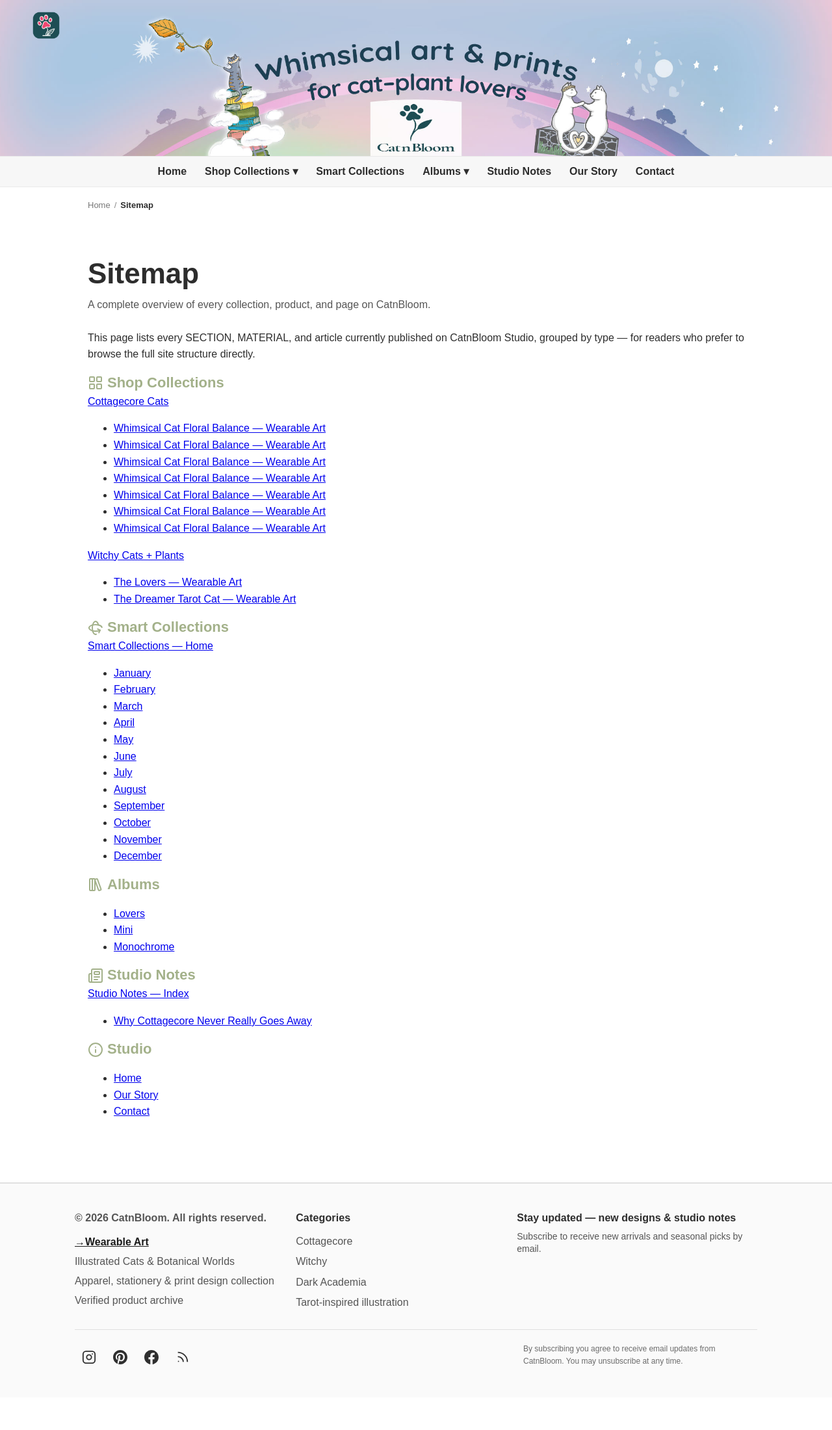
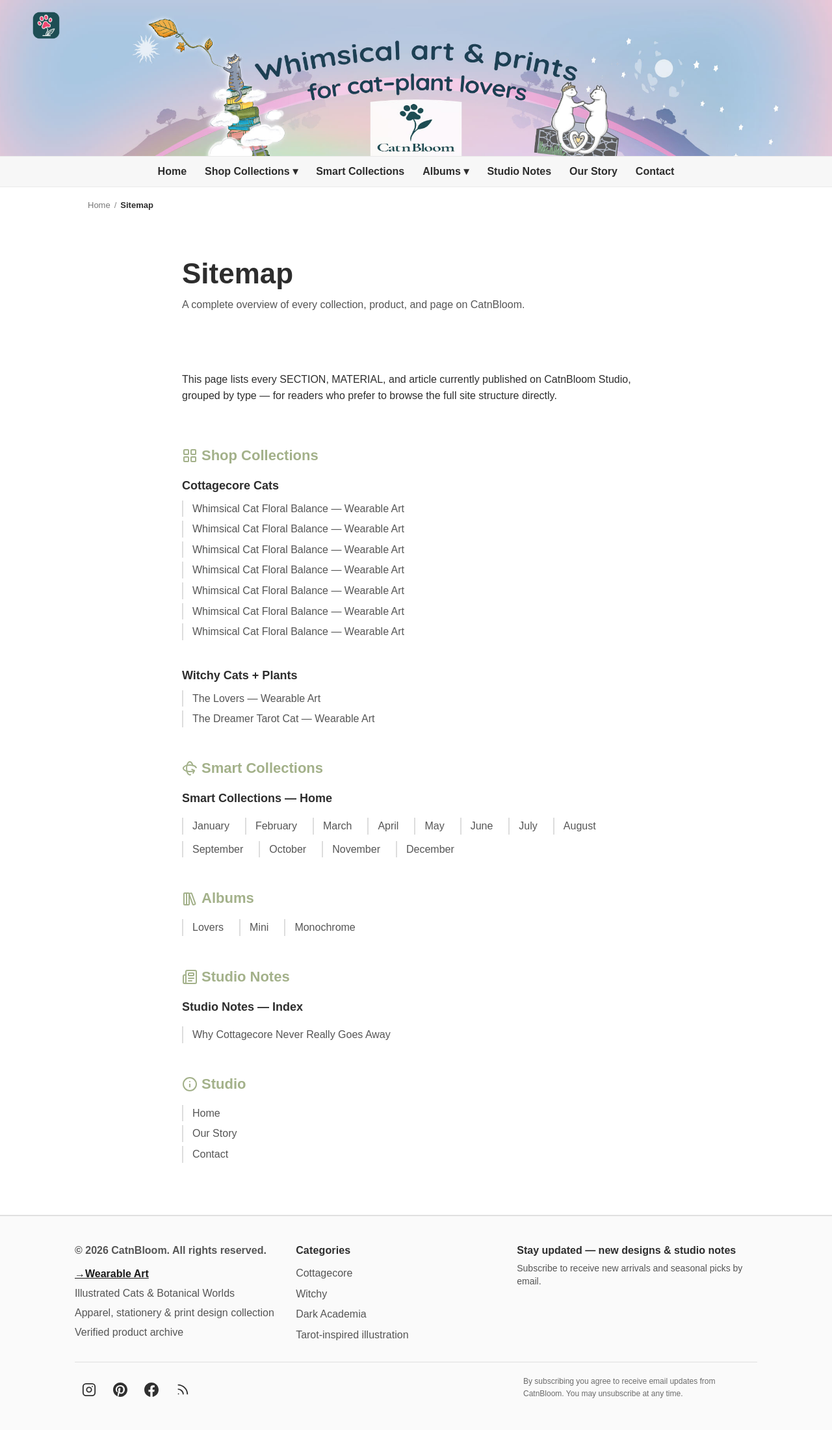
Before and after one commit to MarinPol/catnbloom.com, a Jekyll site: the page built from sitemap.md, in a window 1280 px wide. Shown: the whole page at 65% size. Built offline with Jekyll 4.4.1, drawn with Linux system fonts in a browser that asks for light colours; nearby versions of some CDN libraries; before the commit the page ends 2150 px from its top, so only the background shows below that.

Commit message:
Add files via upload

```diff
--- a/assets/css/style.css
+++ b/assets/css/style.css
@@ -2090,3 +2090,90 @@
     padding-bottom: 10%;
   }
 }
+
+
+/* =========================
+SITEMAP PAGE
+========================= */
+
+.sitemap-page {
+  display: block;
+}
+
+.sitemap-content {
+  width: 100%;
+  max-width: var(--content-width, 720px);
+  margin: 0 auto;
+  display: flex;
+  flex-direction: column;
+  gap: var(--space-5, 48px);
+}
+
+.sitemap-section {
+  display: flex;
+  flex-direction: column;
+  gap: var(--space-2, 16px);
+}
+
+.sitemap-subgroup {
+  display: flex;
+  flex-direction: column;
+  gap: var(--space-1, 8px);
+  margin-bottom: var(--space-3, 24px);
+}
+
+.sitemap-subgroup:last-child {
+  margin-bottom: 0;
+}
+
+.sitemap-subgroup-title {
+  font-weight: 600;
+  font-size: var(--font-body-lg, 18px);
+  color: var(--text-primary);
+  text-decoration: none;
+}
+
+.sitemap-subgroup-title:hover {
+  text-decoration: underline;
+}
+
+.sitemap-list {
+  list-style: none;
+  margin: 0;
+  padding: 0;
+  display: flex;
+  flex-direction: column;
+  gap: 6px;
+}
+
+.sitemap-list li {
+  padding-left: 14px;
+  border-left: 2px solid var(--border-mid, #ddd);
+}
+
+.sitemap-list a {
+  color: var(--text-secondary);
+  text-decoration: none;
+  font-size: var(--font-body, 16px);
+}
+
+.sitemap-list a:hover {
+  color: var(--brand-secondary);
+  text-decoration: underline;
+}
+
+.sitemap-list-inline {
+  flex-direction: row;
+  flex-wrap: wrap;
+  gap: 10px 24px;
+}
+
+.sitemap-list-inline li {
+  padding-left: 14px;
+}
+
+@media (max-width: 768px) {
+  .sitemap-content {
+    gap: var(--space-4, 32px);
+  }
+}
```
